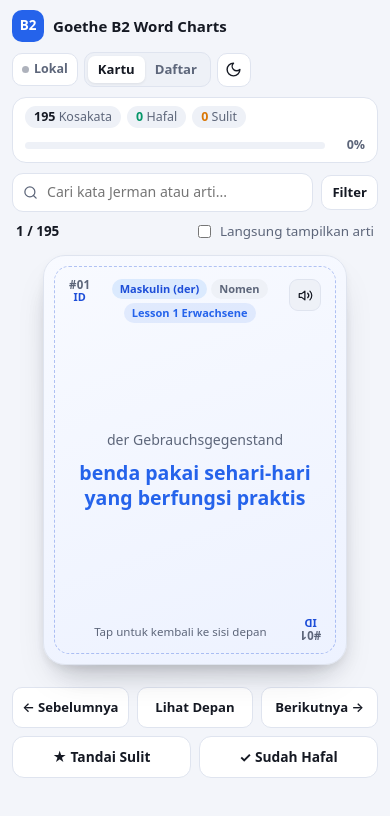
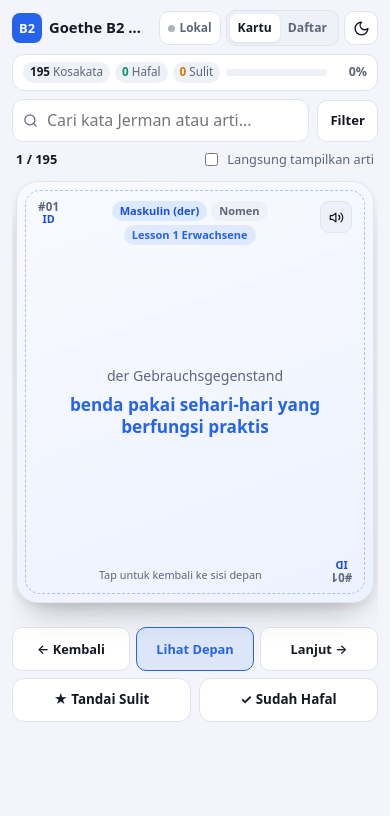
Before and after one commit to divorahim13/goethe-b2-word-charts, a plain HTML site: page index.html in a window 390 px wide. Both pictures are taken after a click on the button "Lihat Arti". Drawn offline with Linux system fonts and the light colour scheme.

Commit message:
Fix mobile responsiveness, card back scrolling, touch swipe & iOS zoom

```diff
--- a/app.js
+++ b/app.js
@@ -693,8 +693,26 @@
     el.wordListContainer.appendChild(frag);
   }
 
+  function updateFilterToggleBadge() {
+    if (!el.btnToggleFilters) return;
+    let activeCount = 0;
+    if (state.topic !== "all") activeCount += 1;
+    if (state.pos !== "all") activeCount += 1;
+    if (state.status !== "all") activeCount += 1;
+    el.btnToggleFilters.classList.toggle("has-active", activeCount > 0);
+    el.btnToggleFilters.textContent = activeCount > 0 ? `Filter (${activeCount})` : "Filter";
+  }
+
+  function resetCardScroll() {
+    if (!el.flashcard) return;
+    el.flashcard.querySelectorAll(".poker-frame").forEach((frame) => {
+      frame.scrollTop = 0;
+    });
+  }
+
   function render() {
     updateStats();
+    updateFilterToggleBadge();
     if (state.view === "cards") {
       renderCards();
     } else {
@@ -755,6 +773,7 @@
     el.flashcard.classList.remove("is-dragging", "is-springing", "is-entering");
     void el.flashcard.offsetWidth;
     el.flashcard.classList.add("is-entering");
+    resetCardScroll();
     renderCards();
   }
 
@@ -769,6 +788,7 @@
     } else {
       state.isFlipped = !state.isFlipped;
     }
+    resetCardScroll();
     renderCards();
   }
 
@@ -803,7 +823,8 @@
     state.shuffledOrder = indices;
     state.currentIndex = 0;
     state.isFlipped = false;
-    animateSlide("slide-next");
+    animateSlide(-1);
+    resetCardScroll();
     render();
   }
 
@@ -932,6 +953,12 @@
       el.syncDialog.close();
     });
 
+    el.syncDialog.addEventListener("click", (e) => {
+      if (e.target === el.syncDialog) {
+        el.syncDialog.close();
+      }
+    });
+
     el.syncForm.addEventListener("submit", async (e) => {
       e.preventDefault();
       const key = el.syncKeyInput.value.trim();
@@ -1006,22 +1033,33 @@
       }
     });
 
-    // Live poker-card touch drag + swipe
+    // Live poker-card touch drag + swipe (with safe vertical scroll inside tall cards)
     let touchStartX = 0;
     let touchStartY = 0;
     let touchStartTime = 0;
     let dragMode = null; // null | "horizontal" | "vertical"
     let currentDx = 0;
+    let maxDy = 0;
+    let touchIgnored = false;
 
     el.cardViewport.addEventListener(
       "touchstart",
       (e) => {
-        if (e.changedTouches.length !== 1 || el.flashcard.classList.contains("hidden")) return;
+        if (e.changedTouches.length !== 1 || el.flashcard.classList.contains("hidden")) {
+          touchIgnored = true;
+          return;
+        }
+        if (e.target && e.target.closest("button, a, input, select")) {
+          touchIgnored = true;
+          return;
+        }
+        touchIgnored = false;
         touchStartX = e.changedTouches[0].clientX;
         touchStartY = e.changedTouches[0].clientY;
         touchStartTime = Date.now();
         dragMode = null;
         currentDx = 0;
+        maxDy = 0;
         el.flashcard.classList.remove("is-springing", "is-entering");
       },
       { passive: true }
@@ -1030,13 +1068,14 @@
     el.cardViewport.addEventListener(
       "touchmove",
       (e) => {
-        if (e.changedTouches.length !== 1 || el.flashcard.classList.contains("hidden")) return;
+        if (touchIgnored || e.changedTouches.length !== 1 || el.flashcard.classList.contains("hidden")) return;
         const dx = e.changedTouches[0].clientX - touchStartX;
         const dy = e.changedTouches[0].clientY - touchStartY;
+        maxDy = Math.max(maxDy, Math.abs(dy));
 
         if (!dragMode) {
           if (Math.abs(dx) < 8 && Math.abs(dy) < 8) return;
-          dragMode = Math.abs(dx) > Math.abs(dy) * 1.1 ? "horizontal" : "vertical";
+          dragMode = Math.abs(dx) > Math.abs(dy) * 1.15 ? "horizontal" : "vertical";
         }
 
         if (dragMode === "horizontal") {
@@ -1062,6 +1101,10 @@
     );
 
     function finishTouchDrag() {
+      if (touchIgnored) {
+        touchIgnored = false;
+        return;
+      }
       if (dragMode === "horizontal") {
         const elapsed = Date.now() - touchStartTime;
         const velocity = Math.abs(currentDx) / Math.max(1, elapsed);
@@ -1090,9 +1133,16 @@
             el.flashcard.style.transform = "";
           }, 280);
         }
+      } else if (dragMode === "vertical" && maxDy > 10) {
+        // Prevent accidental flip right after scrolling inside a long card face
+        didSwipeRecently = true;
+        setTimeout(() => {
+          didSwipeRecently = false;
+        }, 220);
       }
       dragMode = null;
       currentDx = 0;
+      maxDy = 0;
     }
 
     el.cardViewport.addEventListener("touchend", finishTouchDrag, { passive: true });
--- a/index.html
+++ b/index.html
@@ -5,7 +5,7 @@
   <meta name="viewport" content="width=device-width, initial-scale=1.0, viewport-fit=cover" />
   <meta name="description" content="Word Charts interaktif untuk menghafal kosakata (Wortschatz) Goethe-Zertifikat B2 — ringan, cepat, dan responsif." />
   <title>Goethe B2 — Word Charts</title>
-  <link rel="stylesheet" href="styles.css" />
+  <link rel="stylesheet" href="styles.css?v=2" />
 </head>
 <body>
   <div class="app-shell">
@@ -181,9 +181,9 @@
       <!-- Mobile Bottom Nav + Card Mastery Actions -->
       <div class="card-controls">
         <div class="mobile-arrows">
-          <button type="button" class="chip-btn" id="btnPrevMobile">← Sebelumnya</button>
-          <button type="button" class="chip-btn" id="btnFlipMobile">Lihat Arti</button>
-          <button type="button" class="chip-btn" id="btnNextMobile">Berikutnya →</button>
+          <button type="button" class="chip-btn" id="btnPrevMobile" aria-label="Kartu sebelumnya">← Kembali</button>
+          <button type="button" class="chip-btn btn-flip-mobile" id="btnFlipMobile">Lihat Arti</button>
+          <button type="button" class="chip-btn" id="btnNextMobile" aria-label="Kartu berikutnya">Lanjut →</button>
         </div>
 
         <div class="mastery-actions" id="masteryActions">
@@ -237,7 +237,7 @@
     </form>
   </dialog>
 
-  <script src="data/words.js"></script>
-  <script src="app.js"></script>
+  <script src="data/words.js?v=2"></script>
+  <script src="app.js?v=2"></script>
 </body>
 </html>
--- a/styles.css
+++ b/styles.css
@@ -94,7 +94,7 @@ select {
   width: 100%;
   max-width: 820px;
   margin: 0 auto;
-  padding: 14px 16px 28px;
+  padding: calc(14px + env(safe-area-inset-top)) calc(16px + env(safe-area-inset-right)) calc(28px + env(safe-area-inset-bottom)) calc(16px + env(safe-area-inset-left));
   min-height: 100dvh;
   overflow-x: clip;
   display: flex;
@@ -338,6 +338,13 @@ select {
 .filter-toggle-btn {
   display: none;
   flex-shrink: 0;
+  gap: 5px;
+}
+
+.filter-toggle-btn.has-active {
+  border-color: var(--primary);
+  background: var(--primary-soft);
+  color: var(--primary);
 }
 
 .filters-row {
@@ -417,7 +424,8 @@ select {
   align-items: center;
   justify-content: center;
   gap: 20px;
-  padding: 4px 0 12px;
+  padding: 6px 0 18px;
+  overflow-x: clip;
 }
 
 .nav-arrow {
@@ -550,9 +558,22 @@ select {
   display: flex;
 }
 
+.card-front {
+  pointer-events: auto;
+}
+
 .card-back {
   transform: rotateY(180deg);
   background: var(--card-back-bg);
+  pointer-events: none;
+}
+
+.flashcard.is-flipped .card-front {
+  pointer-events: none;
+}
+
+.flashcard.is-flipped .card-back {
+  pointer-events: auto;
 }
 
 /* Poker Card Inner Border Frame */
@@ -564,9 +585,11 @@ select {
   padding: 12px 14px;
   display: flex;
   flex-direction: column;
-  justify-content: space-between;
+  justify-content: flex-start;
   gap: 8px;
   overflow-y: auto;
+  overscroll-behavior: contain;
+  -webkit-overflow-scrolling: touch;
   position: relative;
 }
 
@@ -584,6 +607,7 @@ select {
   align-items: flex-start;
   justify-content: space-between;
   gap: 8px;
+  flex-shrink: 0;
 }
 
 .corner-pip {
@@ -661,9 +685,9 @@ select {
   flex-direction: column;
   align-items: center;
   justify-content: center;
+  flex: 1 0 auto;
   gap: 10px;
   padding: 8px 4px;
-  margin: auto 0;
 }
 
 .word-main {
@@ -717,6 +741,7 @@ select {
   align-items: flex-end;
   justify-content: space-between;
   gap: 8px;
+  flex-shrink: 0;
 }
 
 .flip-hint {
@@ -871,7 +896,10 @@ kbd {
   background: var(--surface);
   color: var(--text);
   padding: 0;
+  margin: auto;
   width: min(420px, calc(100vw - 24px));
+  max-height: calc(100dvh - 32px);
+  overflow-y: auto;
   box-shadow: var(--shadow);
 }
 
@@ -946,8 +974,23 @@ kbd {
 /* Mobile Responsive */
 @media (max-width: 640px) {
   .app-shell {
-    padding: 10px 12px 22px;
-    gap: 10px;
+    padding: calc(10px + env(safe-area-inset-top)) calc(12px + env(safe-area-inset-right)) calc(18px + env(safe-area-inset-bottom)) calc(12px + env(safe-area-inset-left));
+    gap: 8px;
+  }
+
+  .topbar {
+    flex-wrap: nowrap;
+    gap: 8px;
+  }
+
+  .brand {
+    gap: 7px;
+    flex: 1 1 auto;
+    min-width: 0;
+  }
+
+  .brand > div {
+    min-width: 0;
   }
 
   .brand-sub {
@@ -955,19 +998,80 @@ kbd {
   }
 
   .brand-title {
-    font-size: 0.94rem;
+    font-size: 0.92rem;
+    white-space: nowrap;
+    overflow: hidden;
+    text-overflow: ellipsis;
   }
 
   .brand-badge {
-    width: 32px;
-    height: 32px;
-    font-size: 0.84rem;
+    width: 30px;
+    height: 30px;
+    border-radius: 8px;
+    font-size: 0.8rem;
+  }
+
+  .topbar-actions {
+    gap: 5px;
+  }
+
+  .sync-pill {
+    padding: 5px 8px;
+    font-size: 0.74rem;
+    min-height: 34px;
+  }
+
+  .seg-btn {
+    padding: 4px 8px;
+    font-size: 0.76rem;
+    min-height: 28px;
+  }
+
+  .icon-btn {
+    width: 34px;
+    height: 34px;
+  }
+
+  .stats-bar {
+    padding: 7px 10px;
+    gap: 6px;
+    border-radius: 12px;
+  }
+
+  .stats-meta {
+    gap: 5px;
+  }
+
+  .stat-pill {
+    font-size: 0.73rem;
+    padding: 2px 7px;
+  }
+
+  .progress-wrap {
+    max-width: none;
+    width: 100%;
+    min-width: 0;
+  }
+
+  /* Prevent iOS Safari forced zoom on focus (< 16px) */
+  .search-box input,
+  .filters-row select,
+  .sync-input {
+    font-size: 16px;
+  }
+
+  .search-box input {
+    padding: 9px 10px 9px 34px;
+    min-height: 42px;
   }
 
   .filter-toggle-btn {
     display: inline-flex;
     align-items: center;
     justify-content: center;
+    min-height: 42px;
+    padding: 0 12px;
+    white-space: nowrap;
   }
 
   .filters-row {
@@ -975,28 +1079,164 @@ kbd {
   }
 
   .filters-row.is-open {
-    display: flex;
+    display: grid;
+    grid-template-columns: repeat(2, minmax(0, 1fr));
+    gap: 8px;
+    padding: 10px;
+    background: var(--surface);
+    border: 1px solid var(--border);
+    border-radius: 12px;
   }
 
-  .progress-wrap {
-    max-width: none;
+  .filters-row.is-open #filterTopic {
+    grid-column: 1 / -1;
+  }
+
+  .filters-row.is-open select,
+  .filters-row.is-open .chip-btn {
     width: 100%;
+    min-height: 42px;
+    text-align: center;
+  }
+
+  .filters-row.is-open select {
+    text-align: left;
+  }
+
+  .main-stage {
+    gap: 8px;
+  }
+
+  .deck-header {
+    max-width: 390px;
+    font-size: 0.8rem;
+  }
+
+  .carousel-row {
+    padding: 4px 4px 16px;
+    gap: 0;
   }
 
   .nav-arrow {
     display: none;
   }
 
+  .card-viewport {
+    width: 100%;
+    max-width: 390px;
+    height: clamp(350px, 50dvh, 455px);
+  }
+
+  .card-face {
+    padding: 8px;
+  }
+
+  .poker-frame {
+    padding: 10px 12px;
+    gap: 6px;
+  }
+
+  .card-center {
+    gap: 8px;
+    padding: 6px 2px;
+  }
+
+  .word-main {
+    font-size: clamp(1.25rem, 5.4vw, 1.65rem);
+  }
+
+  .meaning-main {
+    font-size: clamp(1.06rem, 4.4vw, 1.32rem);
+  }
+
+  .example-box {
+    padding: 8px 10px;
+    font-size: 0.8rem;
+  }
+
+  .example-id {
+    font-size: 0.76rem;
+  }
+
+  .note-box {
+    font-size: 0.74rem;
+    padding: 5px 8px;
+    width: 100%;
+    text-align: left;
+  }
+
+  .flip-hint {
+    font-size: 0.68rem;
+  }
+
+  .card-controls {
+    max-width: 390px;
+    gap: 7px;
+  }
+
   .mobile-arrows {
     display: flex;
+    gap: 6px;
+  }
+
+  .mobile-arrows .chip-btn {
+    min-height: 44px;
+    padding: 8px 6px;
+    font-size: 0.8rem;
+    white-space: nowrap;
+  }
+
+  .btn-flip-mobile {
+    border-color: var(--primary);
+    color: var(--primary);
+    background: var(--primary-soft);
+  }
+
+  .action-btn {
+    min-height: 44px;
+    padding: 9px 10px;
+    font-size: 0.84rem;
+    white-space: nowrap;
   }
 
   .shortcuts-bar {
     display: none;
   }
 
-  .card-viewport {
-    max-width: 304px;
-    height: 410px;
+  .list-header {
+    font-size: 0.8rem;
+    flex-wrap: wrap;
+    gap: 6px;
+  }
+
+  .word-row {
+    flex-direction: column;
+    align-items: stretch;
+    gap: 6px;
+    padding: 11px 12px;
+  }
+
+  .word-row-meta {
+    justify-content: flex-start;
   }
 }
+
+@media (max-width: 375px) {
+  .topbar {
+    flex-wrap: wrap;
+  }
+
+  .topbar-actions {
+    width: 100%;
+    justify-content: space-between;
+  }
+
+  .card-viewport {
+    height: clamp(320px, 47dvh, 410px);
+  }
+
+  .mobile-arrows .chip-btn {
+    font-size: 0.76rem;
+    padding: 8px 4px;
+  }
+}
```
